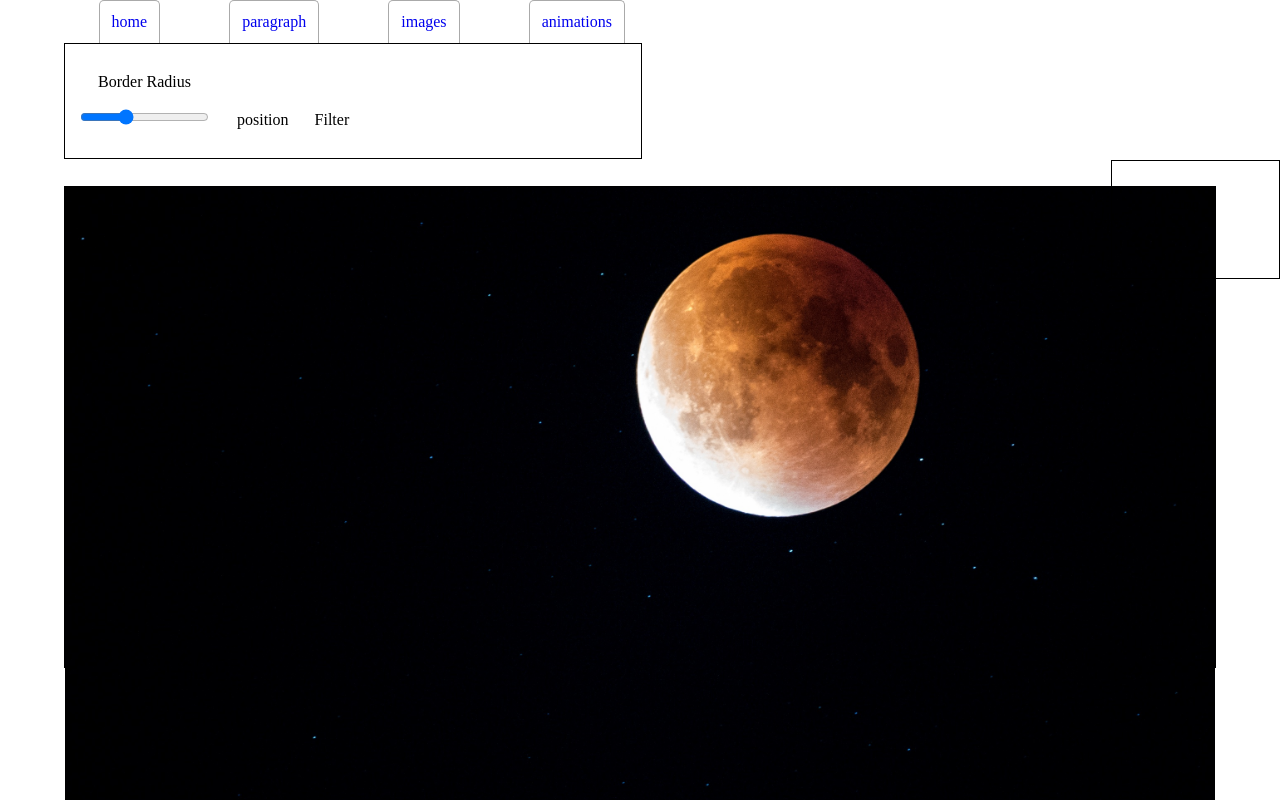
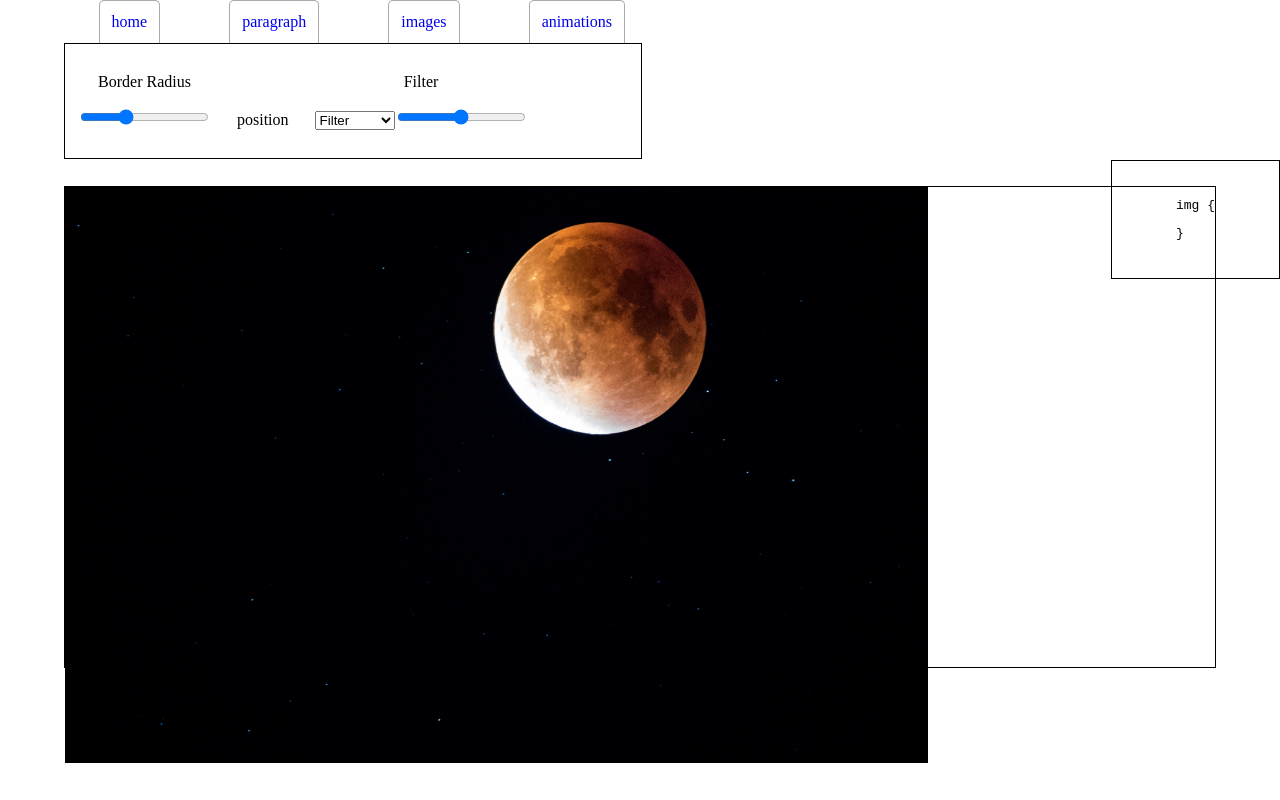
Before and after one commit to bakerTX/sandbox, a React (Create React App) app: page / in a window 1280 px wide. Both pictures are taken after a click on the link "images". Shown: the top 800 px of the page. Built offline with nearby package versions, Linux system fonts and the light colour scheme.

Commit message:
image filter and range scale working and code snip renderinggit add . in the best way

```diff
--- a/src/components/ControlBoards/ImagesCB.js
+++ b/src/components/ControlBoards/ImagesCB.js
@@ -7,9 +7,9 @@ class ControlBoard extends Component {
   constructor(props){
     super(props);
     this.state = {
-      BorderRadius: 0,
-      Filter: '',
-      Position: ''
+      newBorderRadius: 0,
+      newFilter: '',
+      newPosition: ''
     }
 
     this._changeSnippet = this._changeSnippet.bind(this);
@@ -49,12 +49,12 @@ class ControlBoard extends Component {
             {`border-radius: `}{this.state.newBorderRadius}{`px;`}
             </pre>
           </div>
-          <div id="letter-spacing-snippet">
+          <div id="filter-snippet">
             <pre>
             {`filter: `}{this.state.newFilter}{`;`}
             </pre>
           </div>
-          <div id="font-family-snippet">
+          <div id="position-snippet">
             <pre>
             {`position: `}{this.state.newPosition}{`;`}
             </pre>
--- a/src/components/ControlBoards/ImagesControllers/Filter.js
+++ b/src/components/ControlBoards/ImagesControllers/Filter.js
@@ -1,12 +1,59 @@
 import React, { Component } from 'react';
 
 class Filter extends Component {
+  constructor(props){
+    super(props);
+
+     this._changeFilter = this._changeFilter.bind(this)
+     this._slidingChange = this._slidingChange.bind(this);
+  }
+
+  _slidingChange(e){
+    let value = e.target.value;
+    // console.log(value);
+    let image = document.getElementById('supermoon');
+    let previousFilter = image.style.filter;
+    previousFilter = previousFilter.split('(');
+    // console.log(previousFilter);
+    let newFilter = '';
+    newFilter += previousFilter[0];
+    newFilter += `(${value}%)`;
+    console.log(newFilter);
+
+    image.style.filter = newFilter;
+    this.props.changeSnippet('filter', newFilter);
+  }
+
+  _changeFilter(e){
+    let selectedFilter = e.target.value;
+    console.log(selectedFilter);
+
+    let image = document.getElementById("supermoon");
+    console.log('style', image.style);
+    console.log('filter', image.style.filter);
+    image.style.filter = selectedFilter + `(50%)`;
+    console.log('filter', image.style.filter);
+
+    this.props.changeSnippet('filter', selectedFilter);
+
+    let snippet = document.getElementById('filter-snippet');
+    snippet.style.display = 'block';
+
+  }
 
   render() {
     return (
       <div className="controller-container">
       <p>Filter</p>
-
+      <select onChange={this._changeFilter}>
+         <option selected disabled>Filter</option>
+         <option value="grayscale">grayscale</option>
+         <option value="invert">invert</option>
+         <option value="opacity">opacity</option>
+         <option value="saturate">saturate</option>
+         <option value="sepia">sepia</option>
+        </select>
+        <input onChange={this._slidingChange} type="range" step={5} min={0} max={100}></input>
       </div>
     );
   }
--- a/src/css/App.css
+++ b/src/css/App.css
@@ -77,8 +77,8 @@ display:none;
 
 /*Image*/
 #supermoon{
-  height: 100%;
-  width: 100%;
+  height: 75%;
+  width: 75%;
 }
 
 
```
